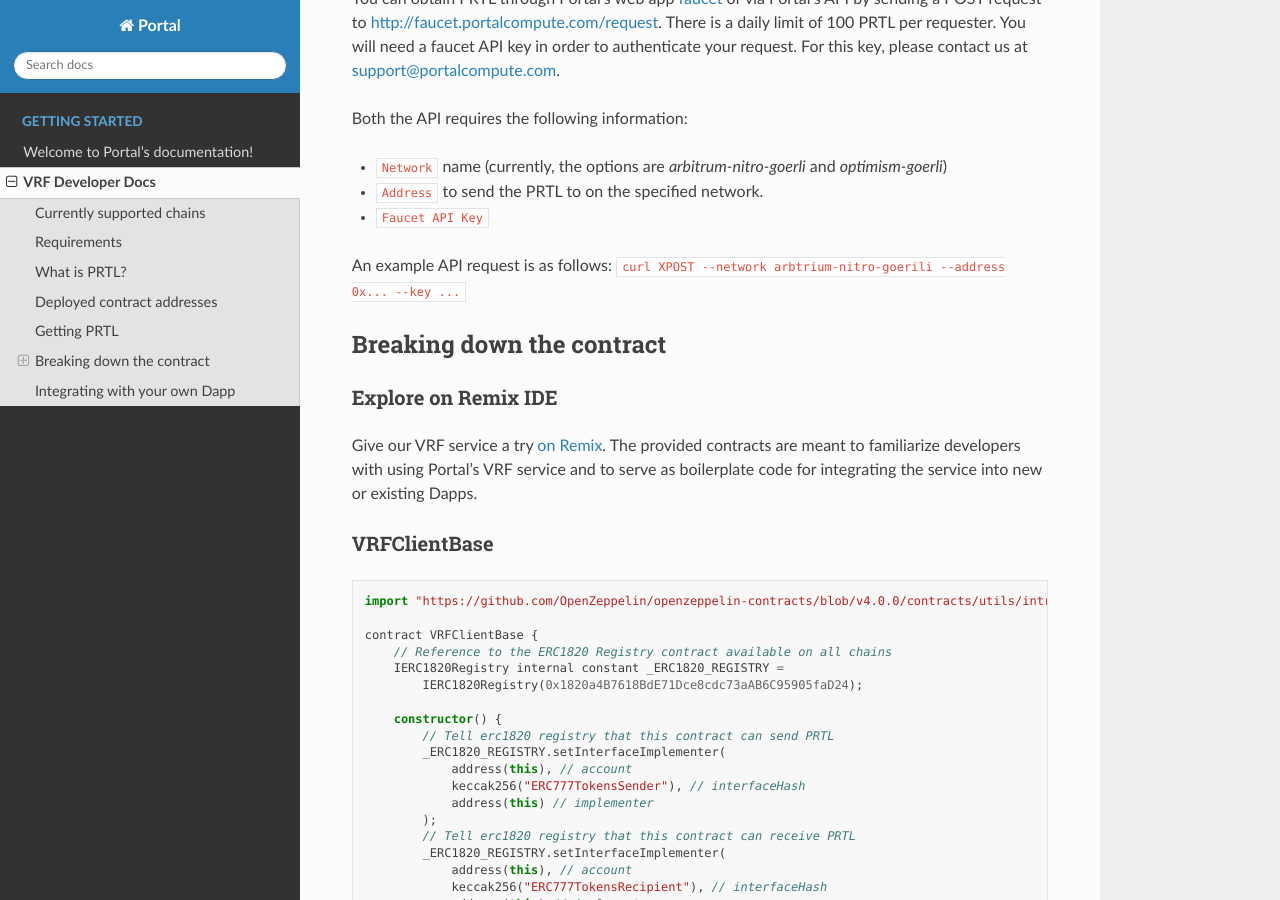
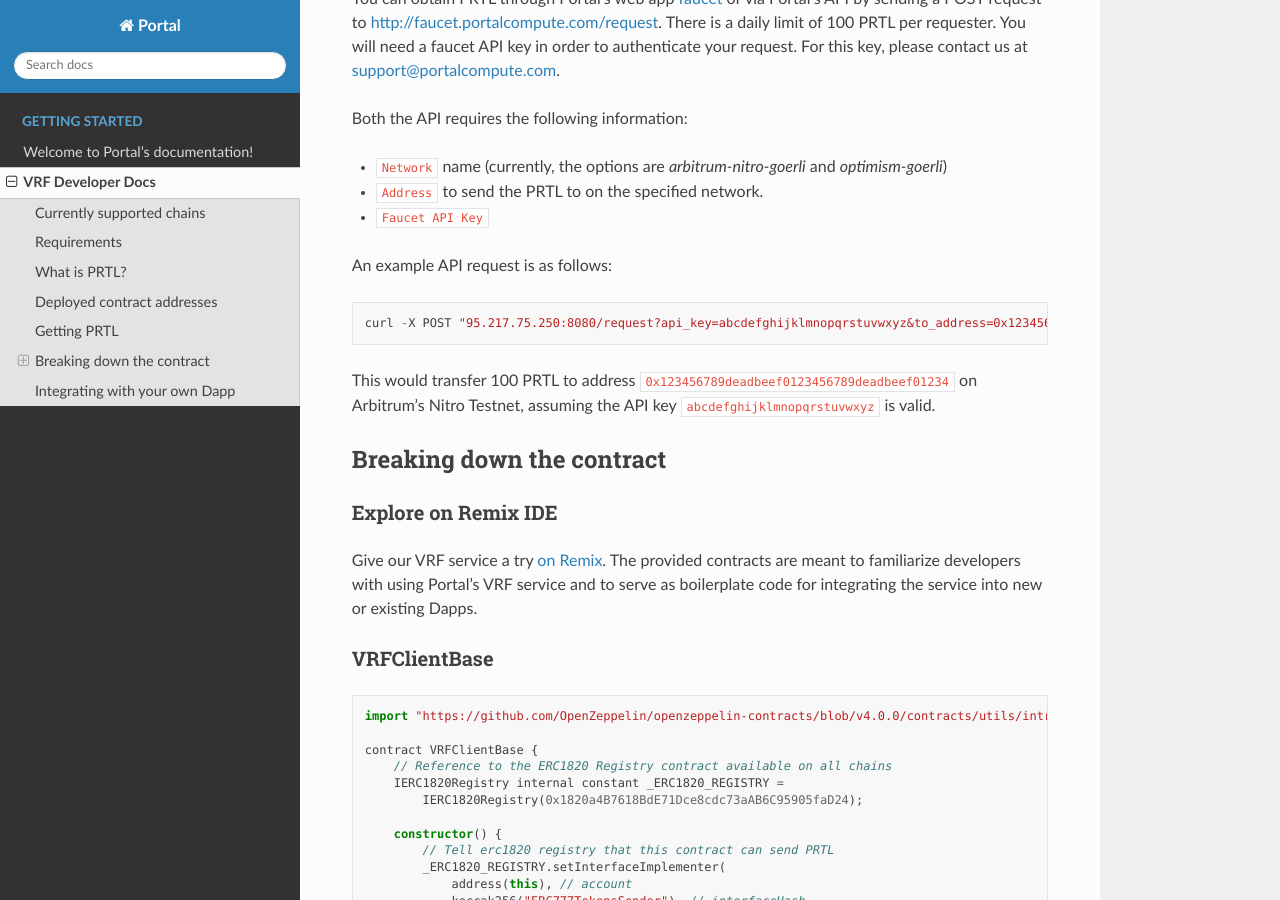
Before and after one commit to protocolwhisper/portal_docs, a Sphinx documentation site: the page built from source/user-vrf-docs.rst, in a window 1280 px wide and 900 px high, scrolled down 1389 px. Built offline with Sphinx 7.4.7 and the Read the Docs theme 2.0.0, drawn with Linux system fonts in a browser that asks for light colours.

Commit message:
add CURL request instructions for faucet API

```diff
--- a/source/user-vrf-docs.rst
+++ b/source/user-vrf-docs.rst
@@ -68,7 +68,12 @@ Both the API requires the following information:
 - ``Faucet API Key``
 
 An example API request is as follows:
-``curl XPOST --network arbtrium-nitro-goerili --address 0x... --key ...``
+
+.. code-block::
+
+    curl -X POST "95.217.75.250:8080/request?api_key=abcdefghijklmnopqrstuvwxyz&to_address=0x123456789deadbeef0123456789deadbeef01234&network=arbitrum-nitro-goerli"
+
+This would transfer 100 PRTL to address ``0x123456789deadbeef0123456789deadbeef01234`` on Arbitrum's Nitro Testnet, assuming the API key ``abcdefghijklmnopqrstuvwxyz`` is valid.
 
 Breaking down the contract
 --------------------------
```
